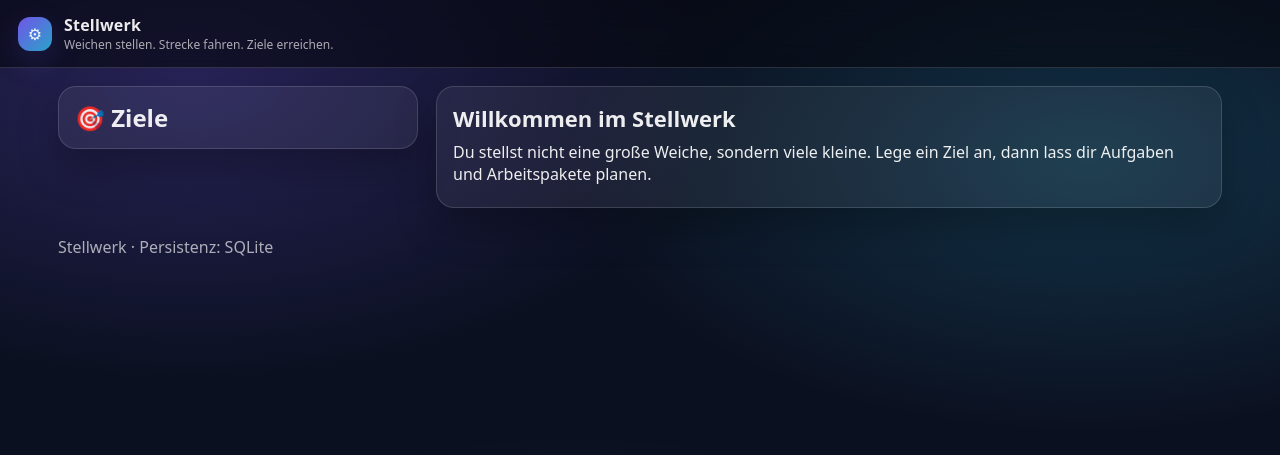
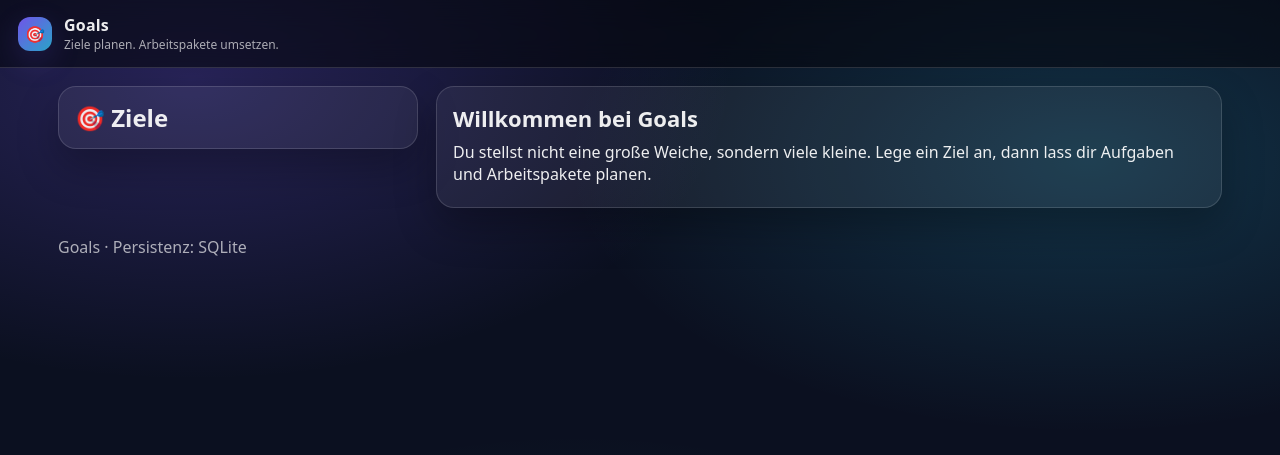
Before and after one commit to NoMadAndy/goals, a FastAPI app: page / in a window 1280 px wide. Shown: the top 455 px of the page. Run offline with FastAPI, Linux system fonts and the light colour scheme.

Commit message:
Rename UI to Goals and enrich AI work package prompts

```diff
--- a/src/stellwerk/app.py
+++ b/src/stellwerk/app.py
@@ -79,7 +79,7 @@ async def lifespan(_: FastAPI):
     yield
 
 
-app = FastAPI(title="Stellwerk", lifespan=lifespan)
+app = FastAPI(title="Goals", lifespan=lifespan)
 
 
 @app.middleware("http")
@@ -166,7 +166,7 @@ async def index(request: Request, goal: str | None = None, plan_error: str | Non
         request,
         "index.html",
         {
-            "app_title": "Stellwerk",
+            "app_title": "Goals",
             "goals": goals,
             "selected_goal": selected_goal,
             "selected_route": selected_route,
--- a/src/stellwerk/templates/index.html
+++ b/src/stellwerk/templates/index.html
@@ -10,10 +10,10 @@
   <body>
     <header class="topbar">
       <div class="brand">
-        <div class="logo">⚙</div>
+        <div class="logo">🎯</div>
         <div>
-          <div class="title">Stellwerk</div>
-          <div class="subtitle">Weichen stellen. Strecke fahren. Ziele erreichen.</div>
+          <div class="title">Goals</div>
+          <div class="subtitle">Ziele planen. Arbeitspakete umsetzen.</div>
         </div>
       </div>
     </header>
@@ -53,7 +53,7 @@
       <section class="content">
         {% if not selected_goal %}
           <section class="card hero">
-            <h1>Willkommen im Stellwerk</h1>
+            <h1>Willkommen bei Goals</h1>
             <p>
               Du stellst nicht eine große Weiche, sondern viele kleine.
               Lege ein Ziel an, dann lass dir Aufgaben und Arbeitspakete planen.
@@ -74,10 +74,10 @@
 
           <section class="card">
             <div class="row">
-              <h2>Plan</h2>
+              <h2>🧠 Plan</h2>
               <form method="post" action="/goals/{{ selected_goal.id }}/plan" class="row-right">
                 <input name="context" placeholder="Optionaler Kontext (Zeit, Ressourcen, Constraints)…" />
-                <button type="submit">KI: Plan erstellen</button>
+                <button type="submit">✨ KI: Plan erstellen</button>
               </form>
             </div>
 
@@ -190,7 +190,7 @@
           </section>
 
           <section class="card details">
-            <h2>Arbeitspakete · Aktiver Pfad</h2>
+            <h2>🧩 Arbeitspakete · Aktiver Pfad</h2>
             {% if path_routes|length == 0 %}
               <div class="muted">Noch keine Aufgaben. Klicke auf „KI: Plan erstellen“.</div>
             {% endif %}
@@ -332,7 +332,7 @@
     </main>
 
     <footer class="footer">
-      <span class="muted">Stellwerk · Persistenz: {{ persistence }}</span>
+      <span class="muted">Goals · Persistenz: {{ persistence }}</span>
     </footer>
 
     {% include "debug_console.html" %}
--- a/src/stellwerk/templates/work_package.html
+++ b/src/stellwerk/templates/work_package.html
@@ -10,9 +10,9 @@
   <body>
     <header class="topbar">
       <div class="brand">
-        <div class="logo">⚙</div>
+        <div class="logo">🎯</div>
         <div>
-          <div class="title">Stellwerk</div>
+          <div class="title">Goals</div>
           <div class="subtitle">Details · {{ goal.title }}</div>
         </div>
       </div>
```
Also changed, not shown: src/stellwerk/planner.py (+24 -11 lines).
